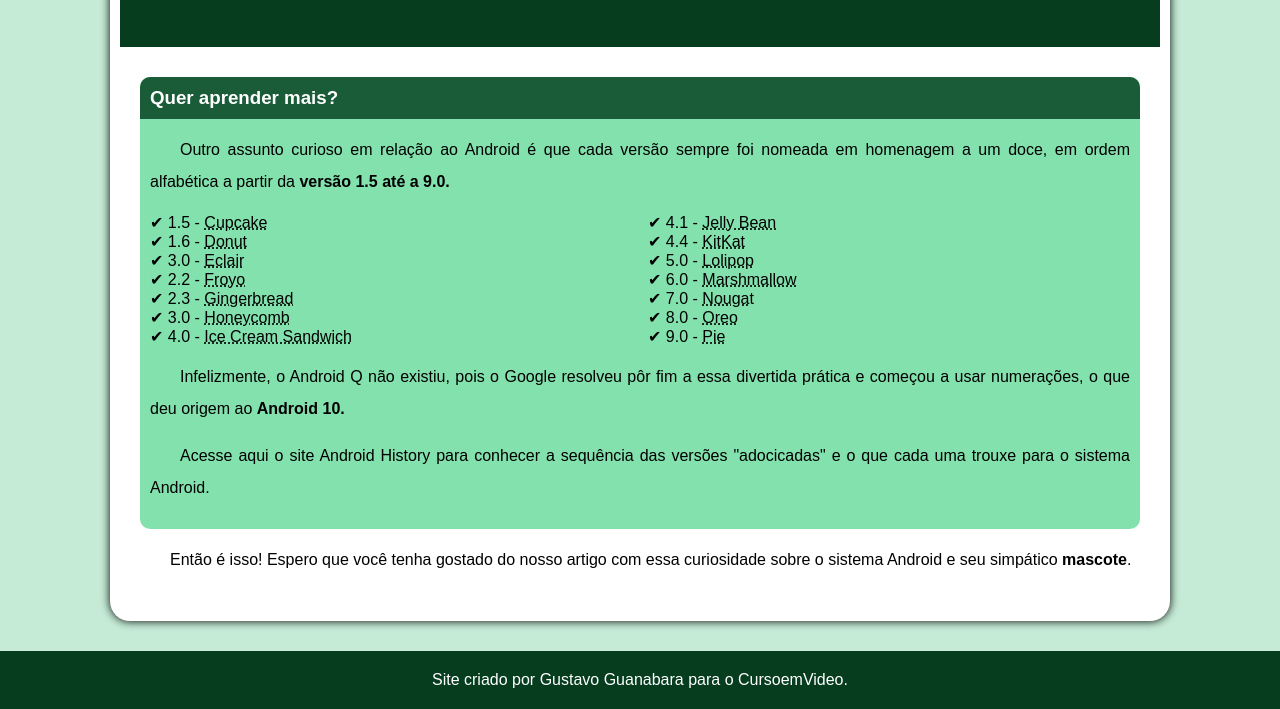
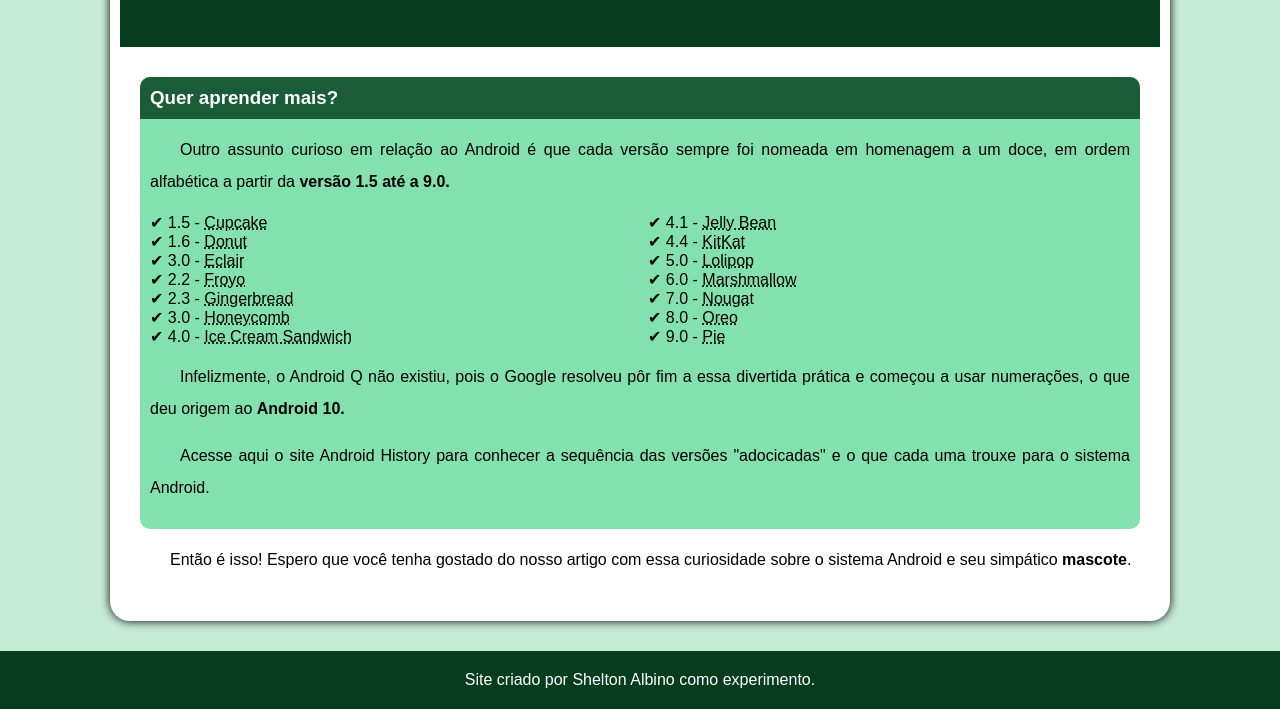
Before and after one commit to sheltonnhanombe1/projeto-android, a plain HTML site: page Android.html in a window 1280 px wide. Shown: the part 2172-2881 px from the top of the page. Drawn offline with Linux system fonts and the light colour scheme.

Commit message:
Atualido

```diff
--- a/Android.html
+++ b/Android.html
@@ -80,7 +80,7 @@
    </article>
  </main>
  <footer>
-  <p>Site criado por Gustavo Guanabara para o CursoemVideo.</p>
+  <p>Site criado por Shelton Albino como experimento.</p>
  </footer>
 
 </body>
```
